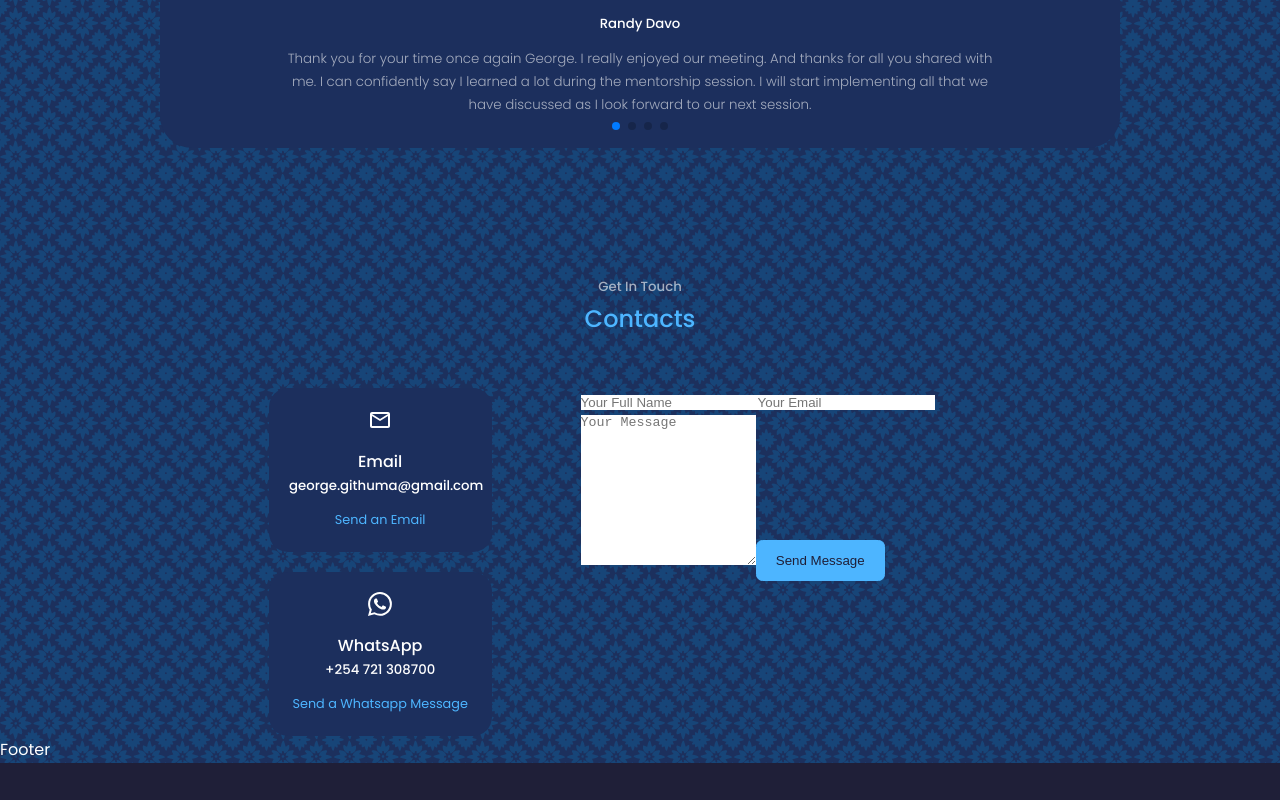
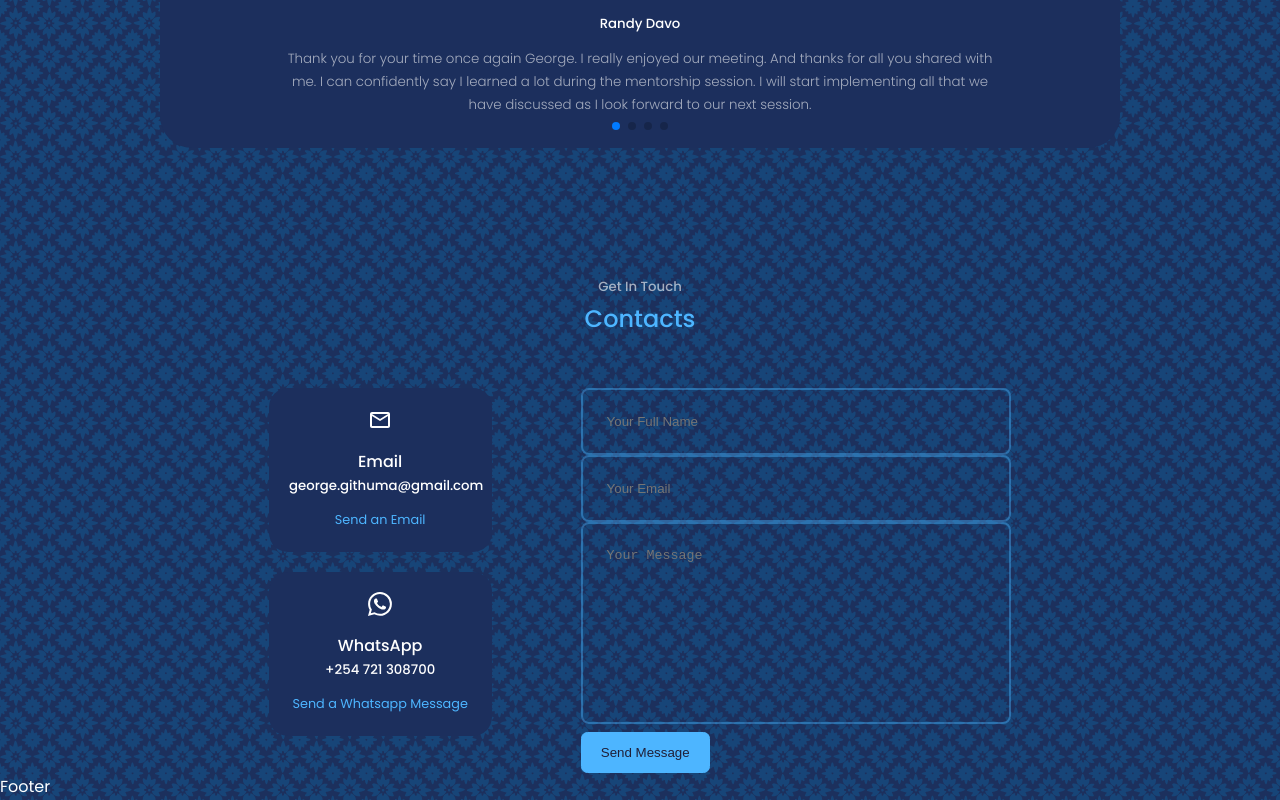
Before and after one commit to Gitthuma/george-githuma-portfolio-website, a React (Create React App) app: page / in a window 1280 px wide. Shown: the part 4310-5110 px from the top of the page. Before the commit the page ends 5073 px from the top, so only its background shows below. Built offline with nearby package versions, Linux system fonts and the light colour scheme.

Commit message:
Style input and text area

```diff
--- a/src/Components/Contacts/Contacts.css
+++ b/src/Components/Contacts/Contacts.css
@@ -50,3 +50,13 @@
     flex-direction: column;
     gap: 1.2rem;
 }
+
+/*Style input and text area*/
+input, textarea {
+    width: 100%;
+    padding: 1.5rem;
+    border-radius: 0.5rem;
+    background: transparent;
+    border: 2px solid var(--color-primary-variant);
+    resize: none;
+}
```
